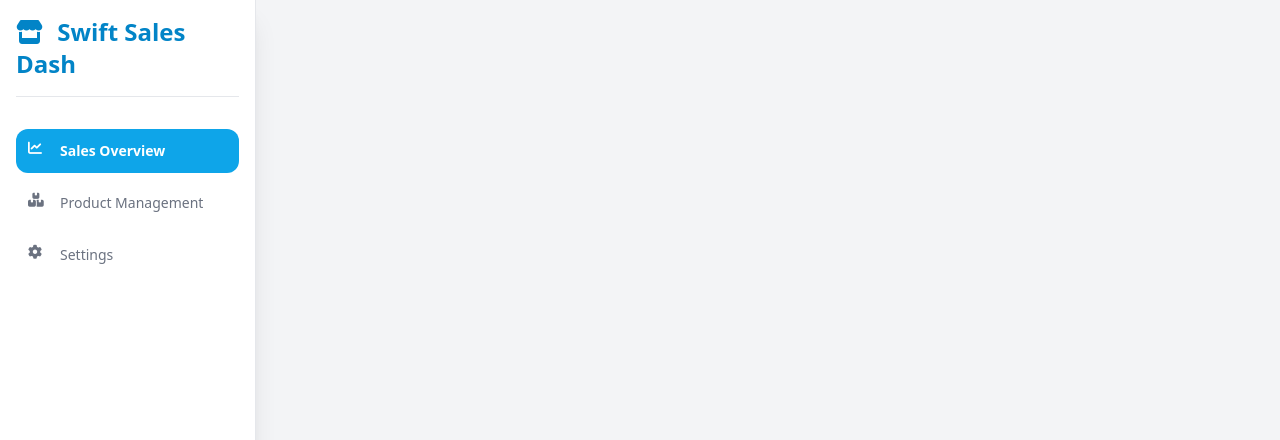
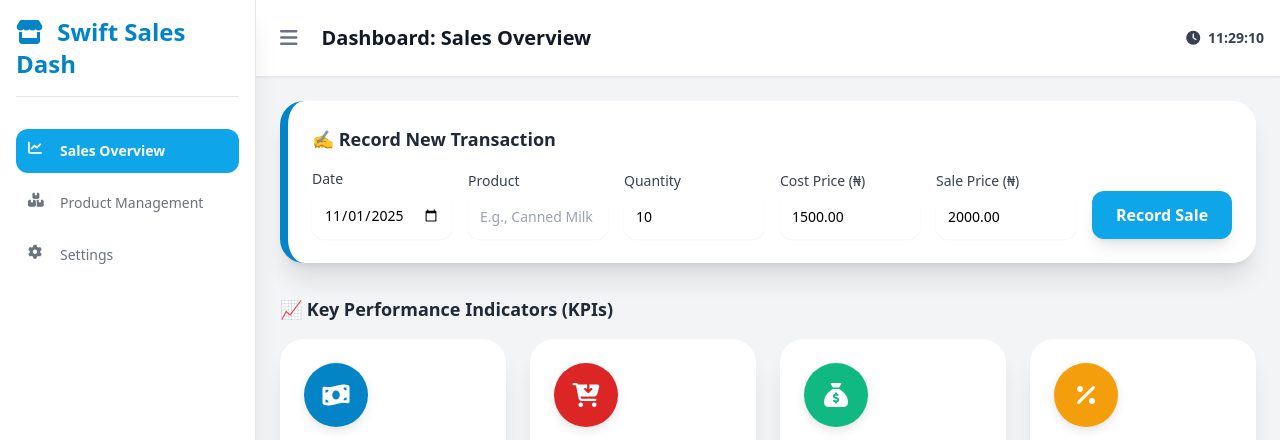
Before and after one commit to RichardFestus01/E-commerce-Dashboard, a plain HTML site: page index.html in a window 1280 px wide. Shown: the top 440 px of the page. Drawn offline with nearby package versions, Linux system fonts and the light colour scheme.

Commit message:
Update index.html

```diff
--- a/index.html
+++ b/index.html
@@ -86,7 +86,7 @@
     </style>
 </head>
 
-<body class="bg-gray-100 h-screen overflow-x-hidden">
+<body class="bg-gray-100 flex h-screen overflow-x-hidden">
 
     <div id="sidebar" class="fixed top-0 left-0 h-full w-64 bg-white text-gray-800 flex-col p-4 shadow-xl smooth-transition flex-shrink-0 border-r border-gray-200 z-40 -translate-x-full lg:translate-x-0 lg:relative lg:flex">
         <div class="text-2xl font-extrabold text-primary-dark mb-8 border-b border-gray-200 pb-4 overflow-hidden">
```
